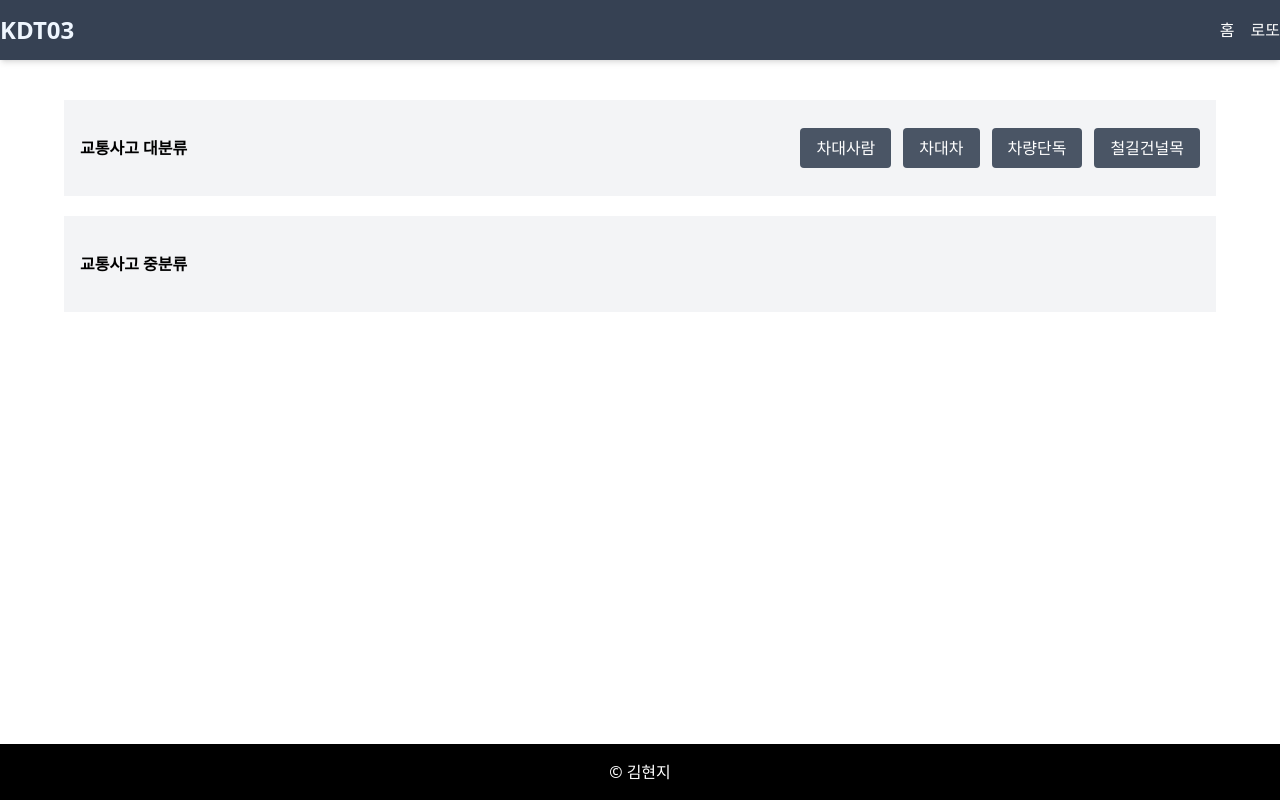
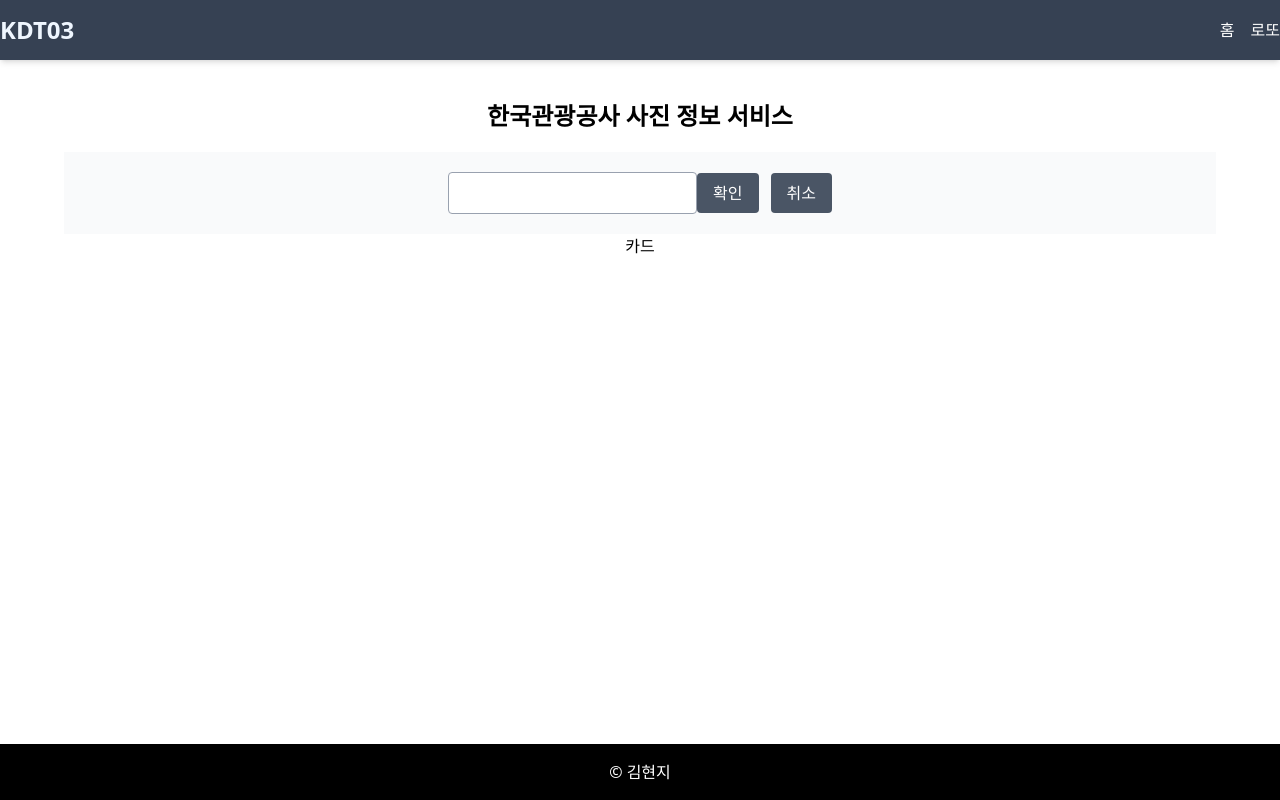
Before and after one commit to guswlrla/kdt-react-2025, a React (Vite) app: page / in a window 1280 px wide. Built offline with nearby package versions, Linux system fonts and the light colour scheme.

Commit message:
갤러리 css

```diff
--- a/src/10/Traffic.jsx
+++ b/src/10/Traffic.jsx
@@ -15,8 +15,18 @@
     // 사고 데이터
     const [tInfo, setTinfo] = useState([]);
 
-    const getFetchData = () => {
-        setTdata(trafficData);
+    // const getFetchData = () => {
+    //     setTdata(trafficData);
+    // }
+
+    const getFetchData = async () => {
+        const api = import.meta.env.VITE_API_KEY;
+        const baseUrl = "https://api.odcloud.kr/api/15070282/v1/uddi:8449c5d7-8be5-4712-9093-968fc0b2d9fc?page=1&perPage=117&returnType=json&";
+        let url = `${baseUrl}serviceKey=${api}`;
+
+        const resp = await fetch(url);
+        const data = await resp.json(); // 응답 온 것을 json으로 바꿔라
+        setTdata(data.data);
     }
 
     useEffect(() => { // 렌더링 될 때 한 번만 실행 -> 데이터 보여주기
--- /dev/null
+++ b/src/12/RefCal.jsx
@@ -0,0 +1,59 @@
+import TailButton from "../components/TaliButton";
+import { useRef, useEffect } from "react";
+
+export default function RefCal() {
+  // input 요소 ref 연결
+  const txt1Ref = useRef();
+  const txt2Ref = useRef();
+  const txt3Ref = useRef();
+  const opRef = useRef();
+
+  // 첫번째 input에 포커스가 놓이면
+  const handleTxt1 = () => {
+    txt1Ref.current.value = "";
+    txt2Ref.current.value = "";
+    txt3Ref.current.value = "";
+  }
+
+  // 버튼이 눌려지면
+  const handleClick = (e) => {
+    e.preventDefault();
+
+    let num1 = txt1Ref.current?.value ?? ""; // current에 값이 없으면(undefined) 빈문자열로 줌
+    let num2 = txt2Ref.current?.value ?? "";
+
+    let op = opRef.current?.value ?? "+"; // default값을 "+"로 줌
+
+    let num3;
+    switch (op) {
+        case "+": num3 = Number(num1) + Number(num2); break;
+        case "-": num3 = Number(num1) - Number(num2); break;
+        case "*": num3 = Number(num1) * Number(num2); break;
+        case "/": num2 == "" ? num3 = "오류" : num3 = Number(num1) / Number(num2); break;
+    }
+    txt3Ref.current.value = num3;
+  }
+
+  // 컴포넌트가 생성될 때
+  useEffect(() => {
+    txt1Ref.current.focus();
+  }, []);
+
+
+  return (
+    <div className="w-full h-full flex justify-center items-start mt-10">
+      <form className="w-9/10 h-30 flex justify-center items-center p-5 gap-3 bg-amber-100 flex-wrap">
+        <input type="number" name="txt1" ref={txt1Ref} onFocus={handleTxt1} className="border border-gray-300 bg-white rounded p-2 " />
+        <select ref={opRef} className="border border-gray-300 bg-white rounded p-2">
+            <option value="+">+</option>
+            <option value="-">-</option>
+            <option value="*">*</option>
+            <option value="/">/</option>
+        </select>
+        <input type="number" name="txt2" ref={txt2Ref} className="border border-gray-300 bg-white rounded p-2"/>
+        <TailButton color="gray" caption="=" onHandle={handleClick}/>
+        <input type="text" name="txt3" ref={txt3Ref} readOnly className="border border-gray-300 bg-gray-100 text-right rounded p-2"/>
+      </form>
+    </div>
+  )
+}
--- /dev/null
+++ b/src/13/Gallery.jsx
@@ -0,0 +1,31 @@
+import TailCard from "../components/TailCard";
+import TailInput from "../components/TailInput";
+import TailButton from "../components/TaliButton";
+import { useRef, useEffect } from "react";
+
+export default function Gallery() {
+//   const kwRef = useEffect();
+
+//   useEffect(() => {
+//     kwRef.current.focus();
+//   }, [])
+  return (
+    <div className="w-full flex flex-col justify-start items-center">
+      <h1 className="w-9/10 p-5 mt-5 text-2xl font-bold text-center">
+        한국관광공사 사진 정보 서비스
+      </h1>
+      <div className="w-9/10 p-5 bg-gray-50 flex justify-center items-center">
+        <div>
+            <TailInput type="text" name="txt1" />
+        </div>
+        <div className="flex gap-3">
+            <TailButton color="gray" caption="확인"/>
+            <TailButton color="gray" caption="취소"/>
+        </div>
+      </div>
+      <div>
+        <TailCard />
+      </div>
+    </div>
+  )
+}
--- a/src/App.jsx
+++ b/src/App.jsx
@@ -11,6 +11,8 @@
 import BoxOffice from './09/BoxOffice'
 import Traffic from './10/Traffic'
 import MyRef from './11/MyRef'
+import RefCal from './12/RefCal'
+import Gallery from './13/Gallery'
 
 /*
 * 컴포넌트의 확장자는 jsx
@@ -34,8 +36,10 @@
         {/* <MyEffect /> */}
         {/* <MyClock /> */}
         {/* <BoxOffice /> */}
-        <Traffic />
+        {/* <Traffic /> */}
         {/* <MyRef /> */}
+        {/* <RefCal /> */}
+        <Gallery />
       </main>
       <Footer />
     </div>
--- /dev/null
+++ b/src/components/TailCard.jsx
@@ -0,0 +1,9 @@
+import React from 'react'
+
+export default function TailCard() {
+  return (
+    <div>
+      카드
+    </div>
+  )
+}
--- /dev/null
+++ b/src/components/TailInput.jsx
@@ -0,0 +1,9 @@
+import React from 'react'
+
+export default function TailInput({type, name, ref}) {
+  return (
+    <div>
+        <input type={type} name={name} ref={ref} className="w-full p-2 bg-white border border-gray-400 rounded"/>
+    </div>
+  )
+}
```
